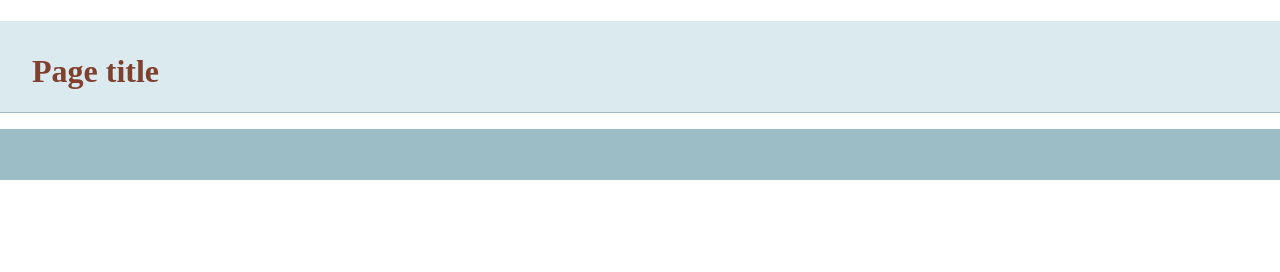
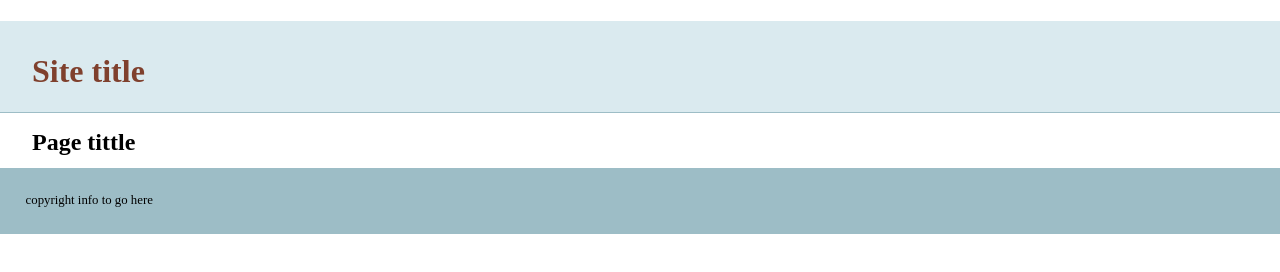
Before and after one commit to gmerklin/git-basics, a plain HTML site: page index.html in a window 1280 px wide. Drawn offline with nearby package versions, Linux system fonts and the light colour scheme.

Commit message:
added more info to template

```diff
--- a/index.html
+++ b/index.html
@@ -14,13 +14,14 @@
     </head>
     <body>
     <header>
-	<h1>Page title</h1>
+	<h1>Site title</h1>
     </header>
     <nav id="pageNav">
     </nav>
     <main>
+        <h2>Page tittle</h2>
     </main>
-    <footer>
+    <footer>copyright info to go here
     </footer>
         <script>
 //use the modernizr load to load up external scripts. This will load the scripts asynchronously, but the order listed matters. Although it will load all scripts in parallel, it will execute them in the order listed
```
